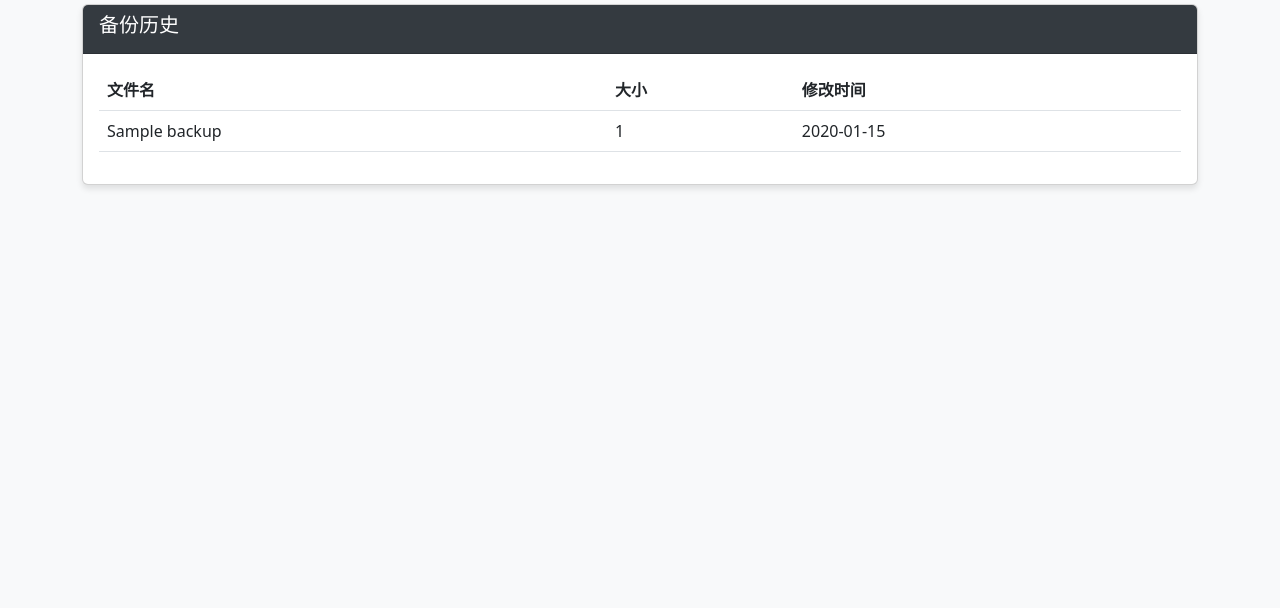
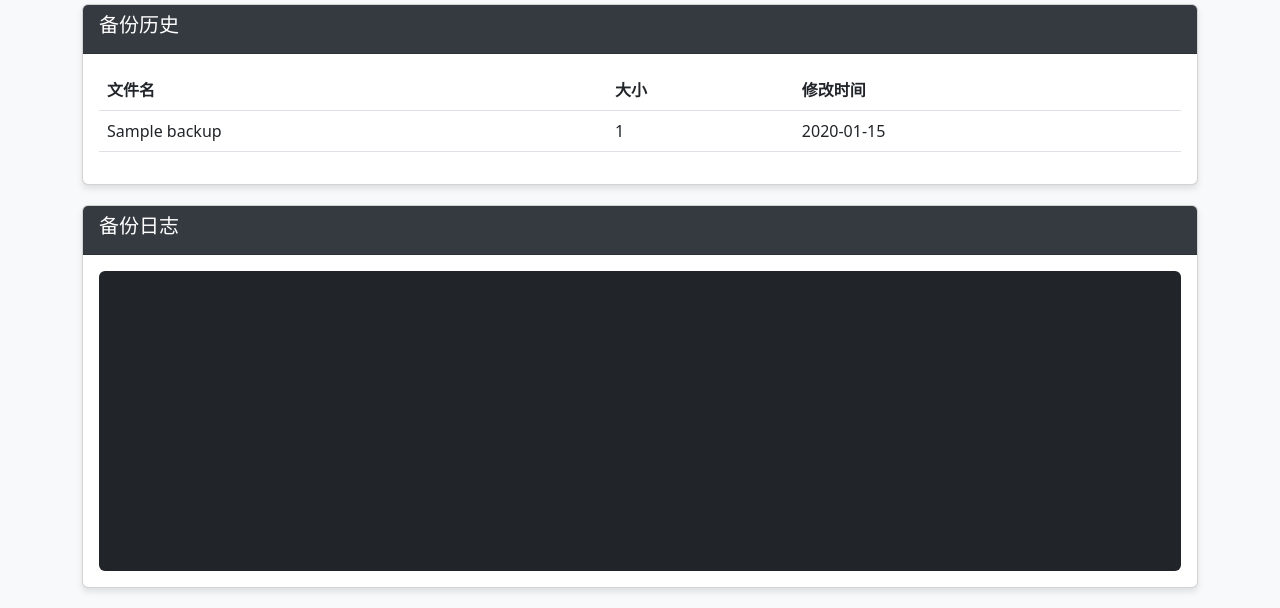
Before and after one commit to yingxiaomo/vaultwarden-backup, a FastAPI app: template templates/index.html in a window 1280 px wide. Shown: the part 297-905 px from the top of the page. Before the commit the page ends 486 px from the top, so only its background shows below. Run offline with FastAPI, Linux system fonts and the light colour scheme; the template is opened without the code that fills it: most values are stand-ins (such as "Sample title", 1, 10 or a date in 2020).

Commit message:
升级到商业级生产标准：添加身份验证、异步任务、日志查看和健康检查优化

```diff
--- a/app.py
+++ b/app.py
@@ -1,12 +1,14 @@
-from fastapi import FastAPI, Request, Form, Depends
+from fastapi import FastAPI, Request, Form, Depends, BackgroundTasks, HTTPException, status
 from fastapi.responses import HTMLResponse, RedirectResponse
 from fastapi.templating import Jinja2Templates
 from fastapi.staticfiles import StaticFiles
+from fastapi.security import HTTPBasic, HTTPBasicCredentials
 import subprocess
 import os
-import json
+import yaml
 import datetime
 import docker
+import secrets
 
 # 初始化 FastAPI 应用
 app = FastAPI()
@@ -23,6 +25,23 @@ try:
 except Exception as e:
     print(f"Docker 连接失败: {e}")
     client = None
+
+# 身份验证配置
+security = HTTPBasic()
+
+# 验证凭据
+def verify_credentials(credentials: HTTPBasicCredentials = Depends(security)):
+    # 从配置中获取用户名和密码
+    env_vars = get_env_vars()
+    correct_username = secrets.compare_digest(credentials.username, env_vars.get("WEB_USER", "admin"))
+    correct_password = secrets.compare_digest(credentials.password, env_vars.get("WEB_PASS", "admin"))
+    if not (correct_username and correct_password):
+        raise HTTPException(
+            status_code=status.HTTP_401_UNAUTHORIZED,
+            detail="Incorrect username or password",
+            headers={"WWW-Authenticate": "Basic"},
+        )
+    return credentials
 
 import yaml
 
@@ -67,8 +86,12 @@ def save_env_vars(env_vars):
         for key, value in env_vars.items():
             f.write(f"export {key}='{value}'\n")
 
+# 后台任务：执行备份
+def run_backup_script():
+    subprocess.run("source /app/env.sh && /app/backup.sh", shell=True, executable="/bin/bash")
+
 # 主页面
-@app.get("/", response_class=HTMLResponse)
+@app.get("/", response_class=HTMLResponse, dependencies=[Depends(verify_credentials)])
 async def root(request: Request):
     # 获取磁盘空间
     try:
@@ -124,7 +147,7 @@ async def root(request: Request):
     })
 
 # 配置页面
-@app.get("/config", response_class=HTMLResponse)
+@app.get("/config", response_class=HTMLResponse, dependencies=[Depends(verify_credentials)])
 async def config(request: Request):
     env_vars = get_env_vars()
     return templates.TemplateResponse("config.html", {
@@ -133,7 +156,7 @@ async def config(request: Request):
     })
 
 # 保存配置
-@app.post("/save_config")
+@app.post("/save_config", dependencies=[Depends(verify_credentials)])
 async def save_config(request: Request, **form_data):
     env_vars = get_env_vars()
 
@@ -157,7 +180,7 @@ async def save_config(request: Request, **form_data):
     return RedirectResponse("/", status_code=303)
 
 # 恢复页面
-@app.get("/restore", response_class=HTMLResponse)
+@app.get("/restore", response_class=HTMLResponse, dependencies=[Depends(verify_credentials)])
 async def restore(request: Request):
     # 获取备份历史
     backup_history = []
@@ -185,7 +208,7 @@ async def restore(request: Request):
     })
 
 # 执行恢复
-@app.post("/do_restore")
+@app.post("/do_restore", dependencies=[Depends(verify_credentials)])
 async def do_restore(request: Request, backup_file: str = Form(...)):
     try:
         # 获取最新的环境变量
@@ -228,11 +251,12 @@ async def do_restore(request: Request, backup_file: str = Form(...)):
         })
 
 # 执行备份
-@app.post("/do_backup")
-async def do_backup(request: Request):
+@app.post("/do_backup", dependencies=[Depends(verify_credentials)])
+async def do_backup(request: Request, background_tasks: BackgroundTasks):
     try:
-        # 执行备份脚本，先source最新配置
-        subprocess.run("source /app/env.sh && /app/backup.sh", shell=True, check=True, executable="/bin/bash")
+        # 添加后台任务
+        background_tasks.add_task(run_backup_script)
+        # 立即返回，避免网页卡顿
         return RedirectResponse("/", status_code=303)
     except Exception as e:
         print(f"备份失败: {e}")
@@ -241,6 +265,23 @@ async def do_backup(request: Request):
             "error": f"备份失败: {e}"
         })
 
+# 获取备份日志
+@app.get("/logs", dependencies=[Depends(verify_credentials)])
+async def get_backup_logs():
+    log_file = "/app/config/backup.log"
+    try:
+        if os.path.exists(log_file):
+            with open(log_file, "r", encoding="utf-8") as f:
+                # 读取最后50行日志
+                lines = f.readlines()
+                last_lines = lines[-50:]
+                log_content = "".join(last_lines)
+                return {"logs": log_content}
+        else:
+            return {"logs": "日志文件不存在，尚未执行备份任务"}
+    except Exception as e:
+        return {"logs": f"读取日志失败: {e}"}
+
 if __name__ == "__main__":
     import uvicorn
     uvicorn.run(app, host="0.0.0.0", port=9876)
--- a/docker-compose.yml
+++ b/docker-compose.yml
@@ -113,8 +113,8 @@ services:
     #   - db
 
     healthcheck:
-      # 检查 crond 进程是否在运行
-      test: ["CMD", "pgrep", "crond" ]
-      interval: 1m
+      # 检查 Web 面板是否正常运行
+      test: ["CMD", "curl", "-f", "http://localhost:9876/" ]
+      interval: 30s
       timeout: 10s
       retries: 3
--- a/templates/index.html
+++ b/templates/index.html
@@ -103,8 +103,42 @@
                 </div>
             </div>
         </div>
+
+        <!-- 备份日志 -->
+        <div class="card">
+            <div class="card-header">
+                <h5 class="card-title">备份日志</h5>
+            </div>
+            <div class="card-body">
+                <div class="bg-dark text-light p-3 rounded" style="height: 300px; overflow-y: auto; font-family: monospace; font-size: 12px;">
+                    <pre id="backup-logs">加载中...</pre>
+                </div>
+            </div>
+        </div>
     </div>
 
     <script src="https://cdn.jsdelivr.net/npm/bootstrap@5.3.0/dist/js/bootstrap.bundle.min.js"></script>
+    <script>
+        // 加载备份日志
+        function loadLogs() {
+            fetch('/logs')
+                .then(response => response.json())
+                .then(data => {
+                    document.getElementById('backup-logs').textContent = data.logs;
+                    // 滚动到底部
+                    const logsElement = document.getElementById('backup-logs');
+                    logsElement.scrollTop = logsElement.scrollHeight;
+                })
+                .catch(error => {
+                    document.getElementById('backup-logs').textContent = '加载日志失败: ' + error;
+                });
+        }
+
+        // 初始加载
+        loadLogs();
+
+        // 每5秒刷新一次日志
+        setInterval(loadLogs, 5000);
+    </script>
 </body>
 </html>
```
Also changed, not shown: 1 other file.
